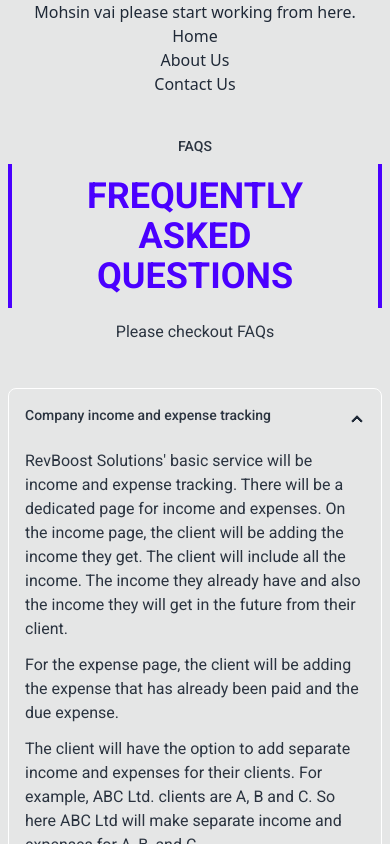
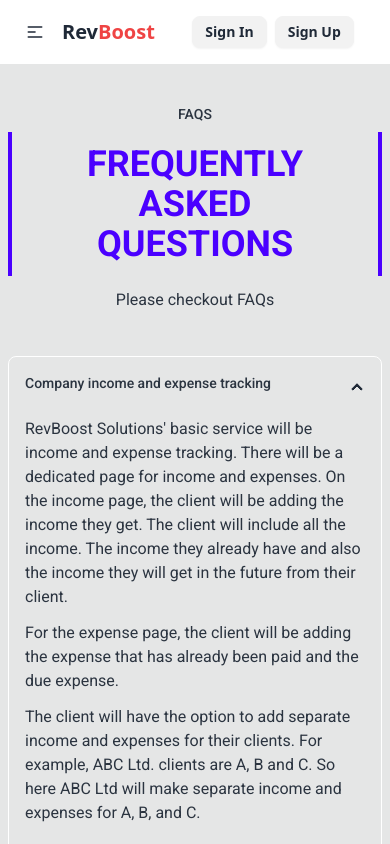
Before and after one commit to maasajal/revboost-solutions, a React (Vite) app: page / in a window 390 px wide. Shown: the top 844 px of the page. Built offline with nearby package versions, Linux system fonts and the light colour scheme.

Commit message:
add: basic navbar

```diff
--- a/src/pages/Shared/Navbar/Navbar.tsx
+++ b/src/pages/Shared/Navbar/Navbar.tsx
@@ -1,18 +1,67 @@
+import { NavLink } from "react-router-dom";
+
 const Navbar = () => {
-  return (
-    <div className="text-center">
-      Mohsin vai please start working from here.
-      <ul>
+  const navItems = (
+    <>
       <li>
-          <a href="/">Home</a>
+        <NavLink to="/home">Home</NavLink>
       </li>
       <li>
-          <a href="/about-us">About Us</a>
+        <NavLink to="/pricing">Pricing</NavLink>
       </li>
       <li>
-          <a href="/contact-us">Contact Us</a>
+        <NavLink to="/report">Report</NavLink>
       </li>
+      <li>
+        <NavLink to="/products">All Products</NavLink>
+      </li>
+      <li>
+        <NavLink to="/contact">Contact us</NavLink>
+      </li>
+      <li>
+        <NavLink to="/about">About Us</NavLink>
+      </li>
+    </>
+  );
+
+  return (
+    <div className="navbar bg-base-100">
+      <div className="mr-3">
+        <div className="dropdown">
+          <div tabIndex={0} role="button" className="btn btn-ghost lg:hidden">
+            <svg
+              xmlns="http://www.w3.org/2000/svg"
+              className="h-5 w-5"
+              fill="none"
+              viewBox="0 0 24 24"
+              stroke="currentColor"
+            >
+              <path
+                strokeLinecap="round"
+                strokeLinejoin="round"
+                strokeWidth="2"
+                d="M4 6h16M4 12h8m-8 6h16"
+              />
+            </svg>
+          </div>
+          <ul
+            tabIndex={0}
+            className="menu menu-sm dropdown-content bg-base-100 rounded-box z-[1] mt-3 w-52 p-2 shadow"
+          >
+            {navItems}
           </ul>
+        </div>
+        <a className="text-xl font-bold">
+          Rev<span className="text-red-500">Boost</span>{" "}
+        </a>
+      </div>
+      <div className="hidden lg:flex">
+        <ul className="menu menu-horizontal px-1">{navItems}</ul>
+      </div>
+      <div className="navbar-end">
+        <button className="btn btn-sm mr-2">Sign In</button>
+        <button className="btn btn-sm">Sign Up</button>
+      </div>
     </div>
   );
 };
```
Also changed, not shown: src/components/PageCover.tsx (+2 -6 lines), 1 other file (tests, documents, lock files or other folders). Lines whose indentation alone changed are shown as unchanged.
